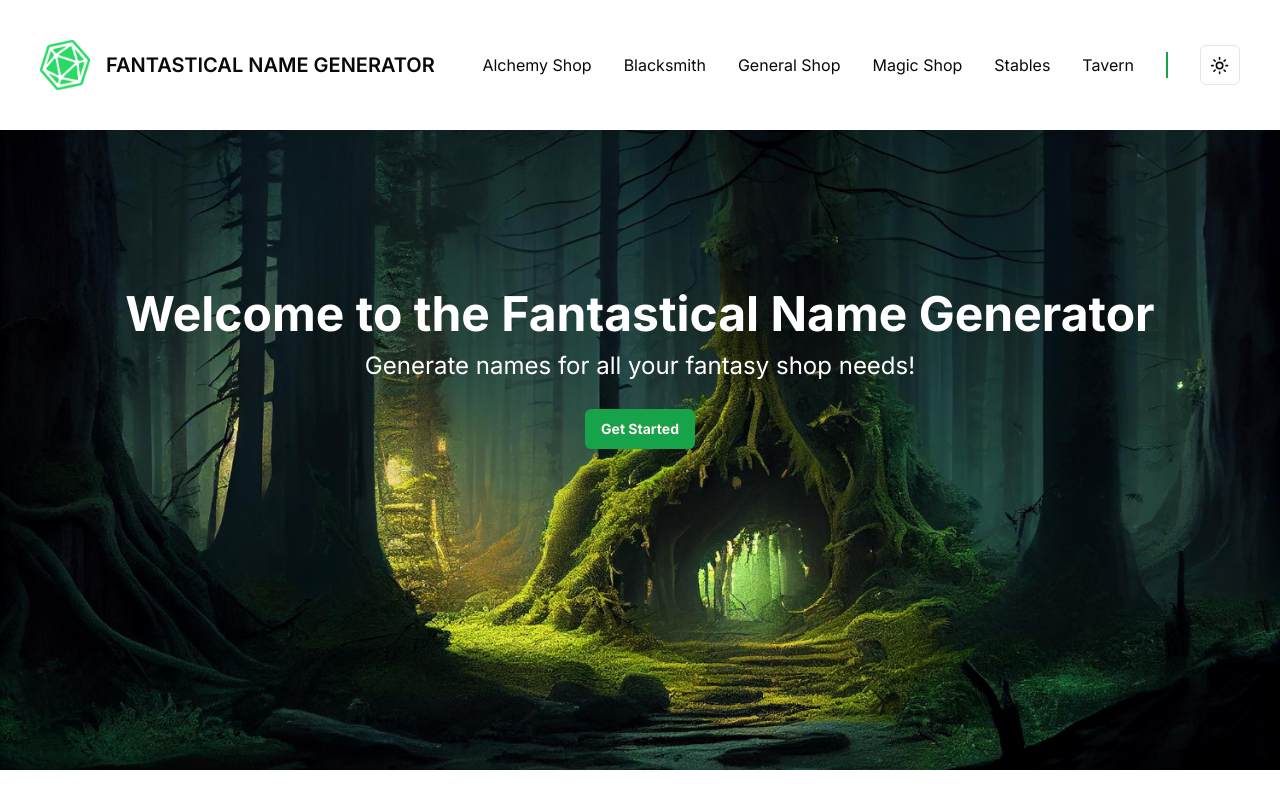
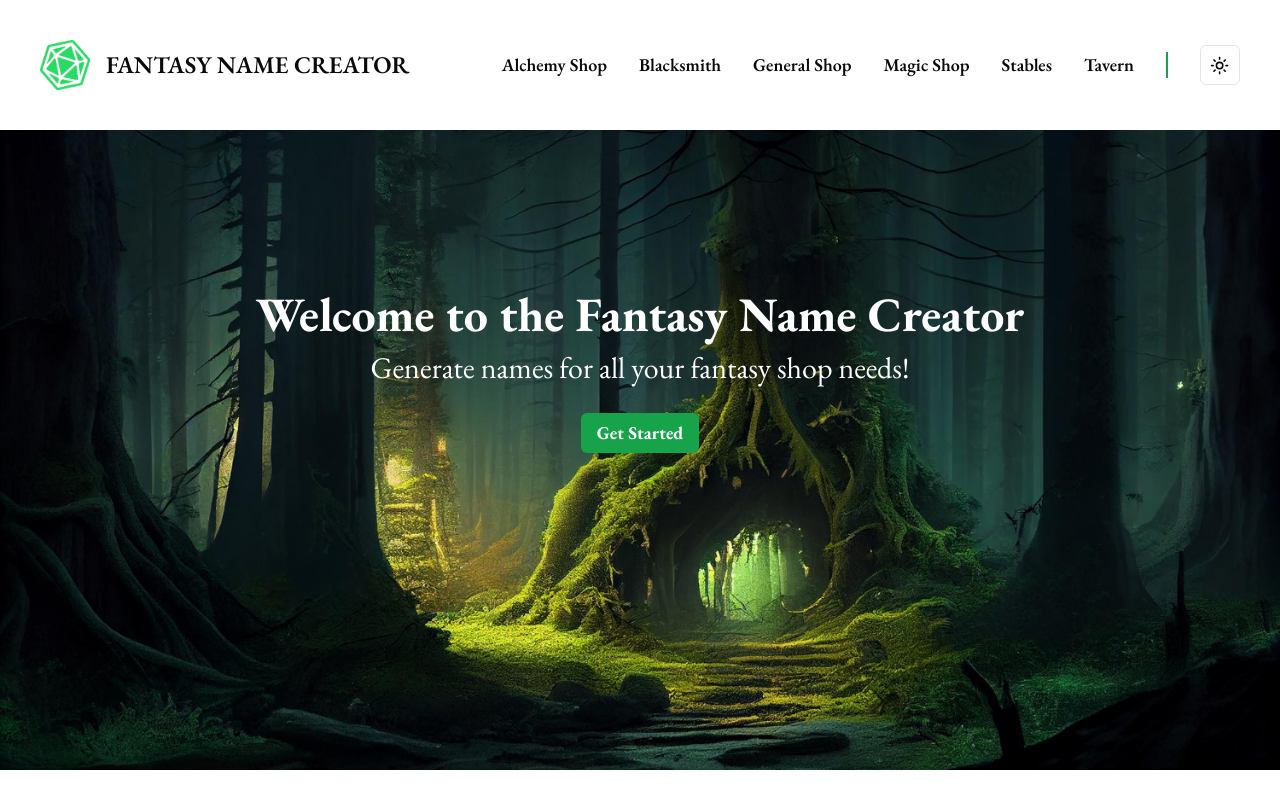
Before and after one commit to therealkraus/fng, a Next.js app: page / in a window 1280 px wide. Shown: the top 808 px of the page. Built offline with nearby package versions, Linux system fonts and the light colour scheme.

Commit message:
added garamond font to website

```diff
--- a/src/app/layout.tsx
+++ b/src/app/layout.tsx
@@ -1,12 +1,12 @@
 import "src/styles/globals.css";
 import type { Metadata } from "next";
-import { Inter } from "next/font/google";
+import { EB_Garamond } from "next/font/google";
 import { ThemeProvider } from "@/components/theme-provider";
 
-const inter = Inter({ subsets: ["latin"] });
+const inter = EB_Garamond({ subsets: ["latin"] });
 
 export const metadata: Metadata = {
-  title: "Create Next App",
+  title: "Fantasy Name Creator",
   description: "Generated by create next app",
 };
 
--- a/src/app/page.tsx
+++ b/src/app/page.tsx
@@ -9,13 +9,13 @@ export default function Home() {
       <main className="w-full">
         <section className="bg-hero-pattern bg-cover min-h-[80vh] bg-center bg-no-repeat">
           <div className="flex flex-col items-center justify-center ml-auto mr-auto sm:max-w-screen-sm md:max-w-screen-md lg:max-w-screen-lg xl:max-w-screen-xl 2xl:max-w-screen-2xl pr-10 pl-10 pt-40 pb-40">
-            <h1 className="text-xl md:text-3xl lg:text-4xl xl:text-5xl 2xl:text-6xl font-bold text-white">
-              Welcome to the Fantastical Name Generator
+            <h1 className="text-xl md:text-3xl lg:text-4xl xl:text-5xl 2xl:text-7xl font-bold text-white">
+              Welcome to the Fantasy Name Creator
             </h1>
-            <p className="md:text-lg lg:text-xl xl:text-2xl mt-3 text-white">
+            <p className="md:text-lg lg:text-xl xl:text-3xl mt-3 text-white">
               Generate names for all your fantasy shop needs!
             </p>
-            <Button className="mt-8 font-bold animate-bounce">
+            <Button className="text-white lg:text-lg mt-8 font-bold animate-bounce">
               Get Started
             </Button>
           </div>
--- a/src/components/header.tsx
+++ b/src/components/header.tsx
@@ -9,14 +9,14 @@ export default function header() {
           <a href="/">
             <Image src="/logo.png" width="50" height="50" alt="Site Logo" />
           </a>
-          <a className="text-xl font-semibold hover:text-primary" href="/">
-            FANTASTICAL NAME GENERATOR
+          <a className="text-2xl font-semibold hover:text-primary" href="/">
+            FANTASY NAME CREATOR
           </a>
         </div>
         <ul className="lg:flex flex-row gap-8 items-center justify-center hidden">
           <li>
             <a
-              className="hover:border-b-2 hover:border-primary hover:pb-2"
+              className="hover:border-b-2 hover:border-primary hover:pb-2 text-lg font-semibold"
               href="/"
             >
               Alchemy Shop
@@ -24,7 +24,7 @@ export default function header() {
           </li>
           <li>
             <a
-              className="hover:border-b-2 hover:border-primary hover:pb-2"
+              className="hover:border-b-2 hover:border-primary hover:pb-2 text-lg font-semibold"
               href="/"
             >
               Blacksmith
@@ -32,7 +32,7 @@ export default function header() {
           </li>
           <li>
             <a
-              className="hover:border-b-2 hover:border-primary hover:pb-2"
+              className="hover:border-b-2 hover:border-primary hover:pb-2 text-lg font-semibold"
               href="/"
             >
               General Shop
@@ -40,7 +40,7 @@ export default function header() {
           </li>
           <li>
             <a
-              className="hover:border-b-2 hover:border-primary hover:pb-2"
+              className="hover:border-b-2 hover:border-primary hover:pb-2 text-lg font-semibold"
               href="/"
             >
               Magic Shop
@@ -48,7 +48,7 @@ export default function header() {
           </li>
           <li>
             <a
-              className="hover:border-b-2 hover:border-primary hover:pb-2"
+              className="hover:border-b-2 hover:border-primary hover:pb-2 text-lg font-semibold"
               href="/"
             >
               Stables
@@ -56,7 +56,7 @@ export default function header() {
           </li>
           <li>
             <a
-              className="hover:border-b-2 hover:border-primary hover:pb-2"
+              className="hover:border-b-2 hover:border-primary hover:pb-2 text-lg font-semibold"
               href="/"
             >
               Tavern
```
